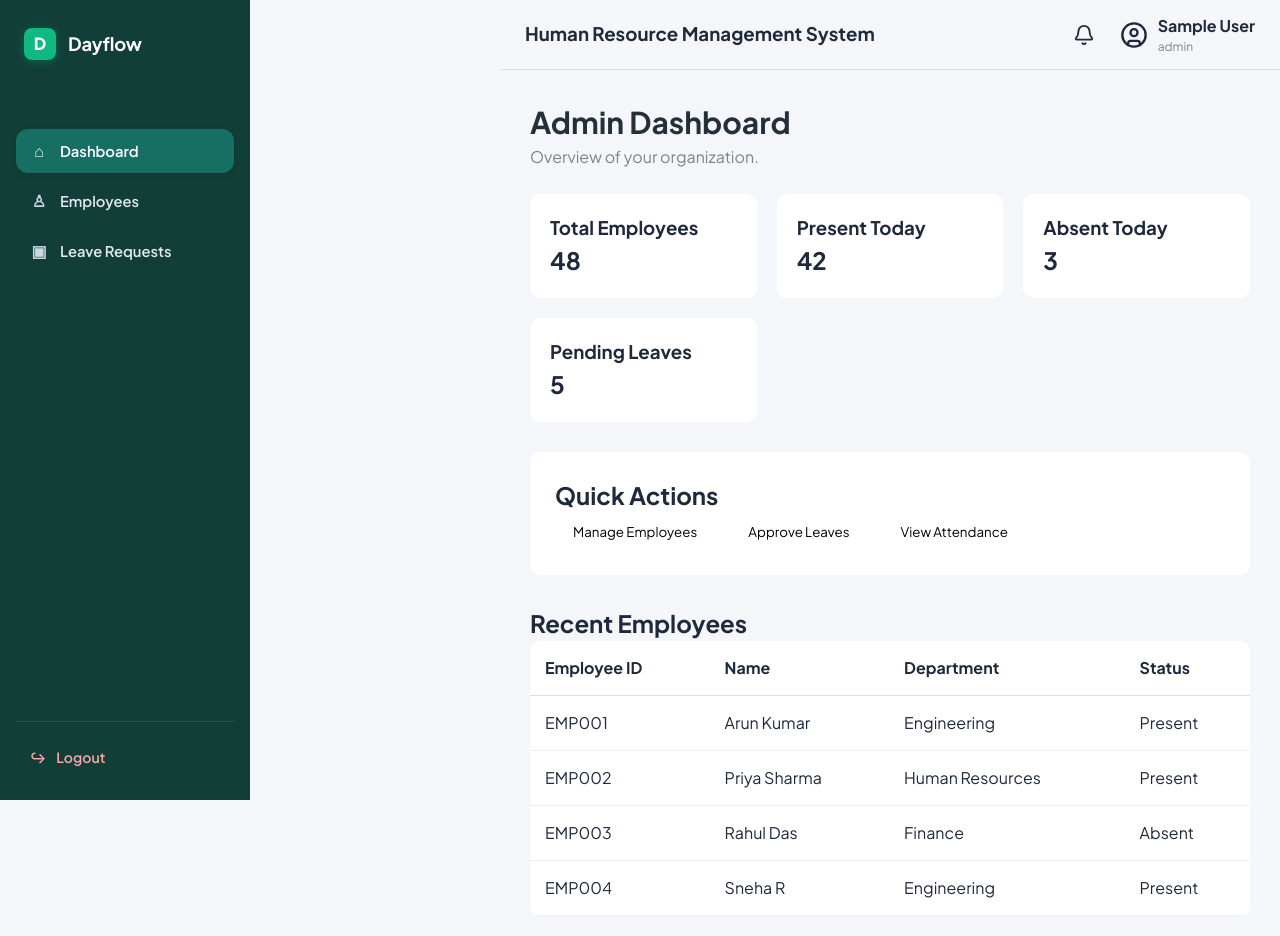
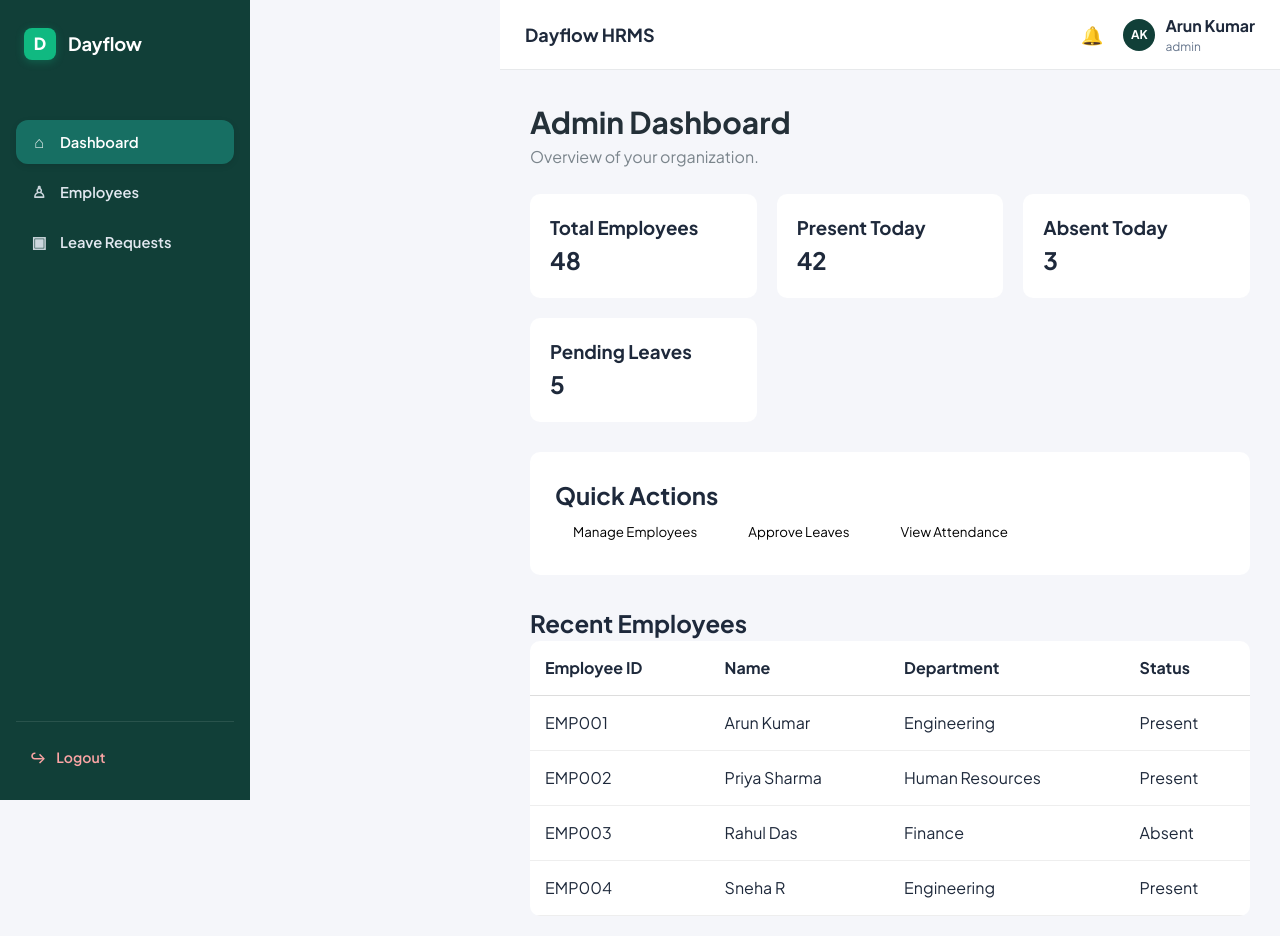
Before and after one commit to Praneeth1506/human-resource-management-system, a React (Vite) app in the folder frontend/: page /admin/dashboard in a window 1280 px wide. Shown: the top 936 px of the page. Built offline with nearby package versions, Linux system fonts and the light colour scheme; no server answers; sample sign-in values are in the browser's storage.

Commit message:
style: polish Dayflow sidebar, layout overflow boundaries, and payroll integration

```diff
--- a/frontend/src/components/Layout.css
+++ b/frontend/src/components/Layout.css
@@ -1,14 +1,38 @@
 .app-layout {
   min-height: 100vh;
-  background: #f6f8f8;
+  width: 100%;
+  max-width: 100vw;
+  background: var(--workspace-bg, #f4f6f8);
+  overflow-x: hidden;
+  box-sizing: border-box;
 }
 
 .layout-main {
   margin-left: 250px;
   min-height: 100vh;
+  max-width: calc(100vw - 250px);
+  width: calc(100% - 250px);
+  display: flex;
+  flex-direction: column;
+  box-sizing: border-box;
+  overflow-x: hidden;
 }
 
 .layout-content {
-  padding: 110px 40px 40px 40px;
+  padding: 96px 36px 40px 36px;
   min-height: 100vh;
+  width: 100%;
+  box-sizing: border-box;
 }
+
+@media (max-width: 768px) {
+  .layout-main {
+    margin-left: 70px;
+    max-width: calc(100vw - 70px);
+    width: calc(100% - 70px);
+  }
+
+  .layout-content {
+    padding: 86px 16px 30px 16px;
+  }
+}
--- a/frontend/src/components/Navbar.jsx
+++ b/frontend/src/components/Navbar.jsx
@@ -1,23 +1,22 @@
-import { Bell, UserCircle } from "lucide-react";
-import { useAuth } from "../context/AuthContext";
-
 function Navbar() {
-  const { user } = useAuth();
+  const role = localStorage.getItem("role") || "Employee";
 
   return (
     <header style={styles.navbar}>
       <div>
-        <h3 style={styles.title}>Human Resource Management System</h3>
+        <h3 style={styles.title}>Dayflow HRMS</h3>
       </div>
 
       <div style={styles.right}>
-        <Bell size={22} />
+        <button style={styles.iconBtn} aria-label="Notifications">
+          🔔
+        </button>
 
         <div style={styles.userInfo}>
-          <UserCircle size={28} />
+          <div style={styles.avatarBadge}>AK</div>
           <div>
-            <strong>{user?.name}</strong>
-            <p style={styles.role}>{user?.role}</p>
+            <strong>Arun Kumar</strong>
+            <p style={styles.role}>{role}</p>
           </div>
         </div>
       </div>
@@ -32,29 +31,48 @@ const styles = {
     display: "flex",
     alignItems: "center",
     justifyContent: "space-between",
-    borderBottom: "1px solid #ddd",
+    borderBottom: "1px solid #e7e9eb",
+    background: "#ffffff",
     boxSizing: "border-box",
   },
-
   title: {
     margin: 0,
+    fontSize: "18px",
+    fontWeight: "700",
+    color: "#1e293b",
   },
-
   right: {
     display: "flex",
     alignItems: "center",
-    gap: "25px",
+    gap: "20px",
   },
-
+  iconBtn: {
+    border: "none",
+    background: "transparent",
+    fontSize: "18px",
+    cursor: "pointer",
+  },
   userInfo: {
     display: "flex",
     alignItems: "center",
     gap: "10px",
   },
-
+  avatarBadge: {
+    width: "32px",
+    height: "32px",
+    borderRadius: "50%",
+    background: "#113f38",
+    color: "#ffffff",
+    display: "flex",
+    alignItems: "center",
+    justifyContent: "center",
+    fontSize: "12px",
+    fontWeight: "700",
+  },
   role: {
     margin: 0,
     fontSize: "12px",
+    color: "#64748b",
   },
 };
 
--- a/frontend/src/components/Sidebar.css
+++ b/frontend/src/components/Sidebar.css
@@ -2,124 +2,132 @@
   width: 250px;
   min-width: 250px;
   height: 100vh;
-
-  background: #123c3b;
+  background: var(--sidebar-bg, #113f38);
   color: white;
-
   display: flex;
   flex-direction: column;
-
   padding: 24px 16px;
-
   position: fixed;
   left: 0;
   top: 0;
+  z-index: 100;
+  box-sizing: border-box;
+  overflow-y: auto;
 }
 
 /* Logo */
-
 .sidebar-logo {
   display: flex;
   align-items: center;
   gap: 12px;
-
-  padding: 0 10px;
-  margin-bottom: 45px;
-
-  font-size: 23px;
+  padding: 0 8px;
+  margin-bottom: 36px;
+  font-size: 21px;
   font-weight: 700;
 }
 
 .logo-mark {
-  width: 38px;
-  height: 38px;
-
+  width: 34px;
+  height: 34px;
   display: flex;
   align-items: center;
   justify-content: center;
-
-  border-radius: 10px;
-
-  background: #256c69;
+  border-radius: 8px;
+  background: #10b981;
   color: white;
-
-  font-size: 19px;
-  font-weight: bold;
+  font-size: 18px;
+  font-weight: 800;
+  box-shadow: 0 2px 8px rgba(16, 185, 129, 0.3);
 }
 
 /* Navigation */
-
 .sidebar-menu {
   display: flex;
   flex-direction: column;
-  gap: 8px;
+  gap: 6px;
+  flex: 1;
 }
 
 .sidebar-link {
   display: flex;
   align-items: center;
   gap: 14px;
-
-  padding: 14px 16px;
-
+  padding: 11px 16px;
   border-radius: 10px;
-
   text-decoration: none;
-  color: #c9d5d4;
-
-  font-size: 16px;
-
-  transition: 0.2s;
+  color: #c4d7d5;
+  font-size: 15px;
+  font-weight: 600;
+  transition: all 0.2s ease;
 }
 
 .sidebar-link:hover {
-  background: #1d5553;
+  background: rgba(255, 255, 255, 0.08);
   color: white;
 }
 
 .sidebar-link.active {
-  background: #256c69;
+  background: var(--sidebar-active, #176f63);
   color: white;
+  box-shadow: 0 2px 6px rgba(0, 0, 0, 0.1);
 }
 
 .sidebar-icon {
-  width: 22px;
+  width: 20px;
   text-align: center;
-
-  font-size: 18px;
+  font-size: 17px;
+  opacity: 0.9;
 }
 
 /* Bottom */
-
 .sidebar-bottom {
   margin-top: auto;
-
-  padding-top: 20px;
-  border-top: 1px solid #315958;
+  padding-top: 16px;
+  border-top: 1px solid rgba(255, 255, 255, 0.1);
 }
 
 .logout-button {
   width: 100%;
-
   display: flex;
   align-items: center;
-  gap: 14px;
-
-  padding: 14px 16px;
-
+  gap: 12px;
+  padding: 11px 16px;
   background: transparent;
-  color: #c9d5d4;
-
+  color: #fca5a5;
   border: none;
   border-radius: 10px;
-
-  font-size: 16px;
+  font-size: 15px;
+  font-weight: 600;
   cursor: pointer;
-
-  transition: 0.2s;
+  transition: all 0.2s ease;
 }
 
 .logout-button:hover {
-  background: #1d5553;
+  background: rgba(239, 68, 68, 0.15);
   color: white;
 }
+
+@media (max-width: 768px) {
+  .sidebar {
+    width: 70px;
+    min-width: 70px;
+    padding: 16px 8px;
+  }
+
+  .sidebar-logo span,
+  .sidebar-link span:not(.sidebar-icon),
+  .logout-button span:not(:first-child) {
+    display: none;
+  }
+
+  .sidebar-logo {
+    justify-content: center;
+    padding: 0;
+  }
+
+  .sidebar-link,
+  .logout-button {
+    justify-content: center;
+    padding: 12px 0;
+  }
+}
--- a/frontend/src/pages/Payroll.jsx
+++ b/frontend/src/pages/Payroll.jsx
@@ -2,7 +2,6 @@ import { useEffect, useState } from "react";
 import api from "../services/api";
 import StatusDot from "../components/StatusDot";
 import Layout from "../components/Layout";
-import "./Payroll.css";
 
 const defaultPayroll = {
   basic: 48000,
@@ -22,7 +21,6 @@ const formatCurrency = (value, fallback) => {
   if (value === "" || value === null || value === undefined) {
     return fallback.toLocaleString("en-IN");
   }
-
   const amount = Number(value);
   return Number.isFinite(amount) ? amount.toLocaleString("en-IN") : fallback.toLocaleString("en-IN");
 };
@@ -44,13 +42,13 @@ export default function Payroll({ employeeId = 1 }) {
   const p = payroll || defaultPayroll;
 
   return (
-    <Layout>
+    <Layout role="employee">
       <div className="payroll-page-wrapper">
         {/* Page Header Banner */}
         <div className="payroll-page-header">
           <div>
-          <span className="section-eyebrow">EMPLOYEE COMPENSATION</span>
-          <h1 className="dashboard-heading">Salary & Payslip Overview</h1>
+            <span className="page-breadcrumb">Dayflow HRMS</span>
+            <h1 className="main-page-title">Salary &amp; Payslip Overview</h1>
             <p className="dashboard-subtext">
               Read-only breakdown of your monthly compensation, verified attendance days, and net disbursement.
             </p>
@@ -77,13 +75,13 @@ export default function Payroll({ employeeId = 1 }) {
 
         {/* Quick Stat Highlights */}
         <div className="payroll-highlights-grid">
-        <div className="payroll-stat-card purple">
+          <div className="payroll-stat-card">
             <span className="p-stat-label">Gross Salary</span>
             <strong className="p-stat-value">₹{formatCurrency(p.gross, defaultPayroll.gross)}</strong>
             <span className="p-stat-sub">Monthly defined wage</span>
           </div>
 
-        <div className="payroll-stat-card green highlight-card">
+          <div className="payroll-stat-card highlight-card">
             <span className="p-stat-label">Payable Days / Working Days</span>
             <strong className="p-stat-value">
               {p.payable_days} <span className="p-stat-divider">/</span> {p.working_days}
@@ -95,7 +93,7 @@ export default function Payroll({ employeeId = 1 }) {
             </span>
           </div>
 
-        <div className="payroll-stat-card pink">
+          <div className="payroll-stat-card">
             <span className="p-stat-label">Net Take-Home Pay</span>
             <strong className="p-stat-value net-highlight">₹{formatCurrency(p.net_pay, defaultPayroll.net_pay)}</strong>
             <span className="p-stat-sub">
@@ -113,7 +111,7 @@ export default function Payroll({ employeeId = 1 }) {
                 Generated according to company payroll policy and verified biometric/web attendance logs.
               </p>
             </div>
-          <span className="payroll-period-badge">Period: {p.period || "August 2026"}</span>
+            <span className="pill present">Period: {p.period || "August 2026"}</span>
           </div>
 
           {/* Prominent Attendance & Payable Days Linkage Banner */}
@@ -164,7 +162,7 @@ export default function Payroll({ employeeId = 1 }) {
                 </tr>
                 <tr className="prominent-row">
                   <td><strong>Payable Days</strong></td>
-                <td>Verified present & approved paid leave</td>
+                  <td>Verified present &amp; approved paid leave</td>
                   <td className="text-right font-mono bold success-text">{p.payable_days} Days</td>
                 </tr>
                 <tr className="prominent-row">
```
Lines whose indentation alone changed are shown as unchanged.
